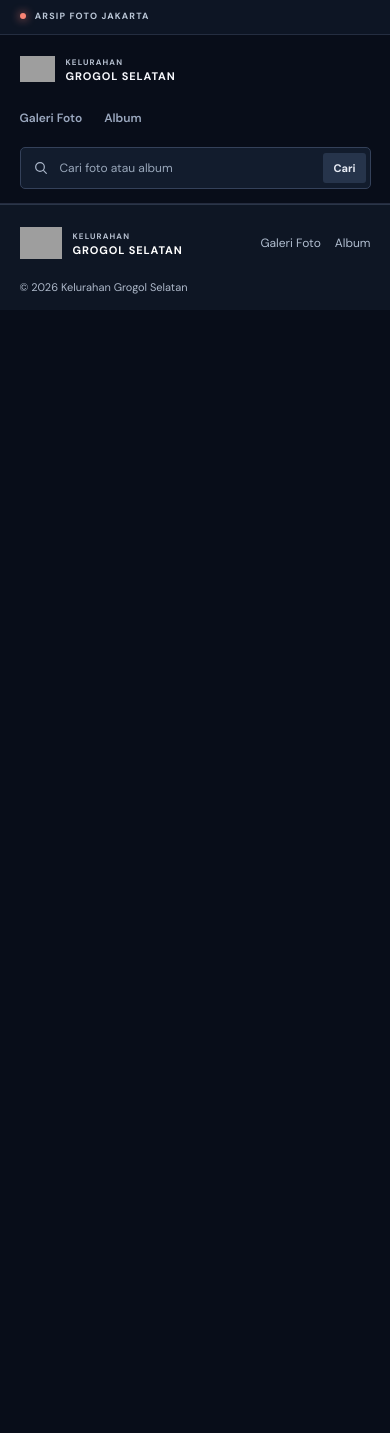
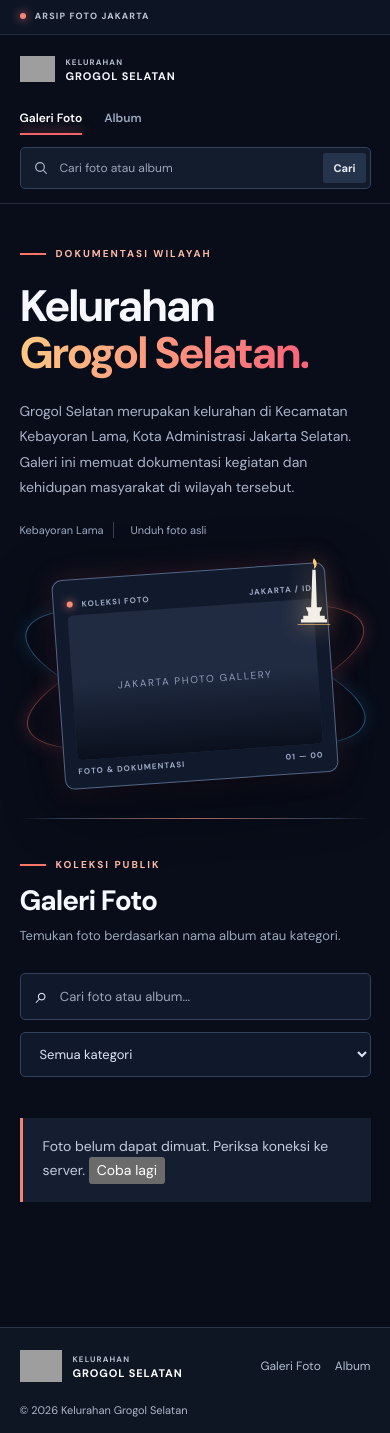
Before and after one commit to fachry2204/galeriGS, a Laravel app: template resources/views/gallery.blade.php in a window 390 px wide. Before the commit the page ends 294 px from the top, so only its background shows below. Run offline with Laravel 12, Linux system fonts and the light colour scheme; the template is opened without the code that fills it, so the values that code supplies are empty; style sheets or scripts are compiled from the project's sources; some libraries are stand-ins or nearby versions; some web fonts are replaced; grey boxes are pictures that could not be loaded.

Commit message:
Improve mobile gallery rendering

```diff
--- a/resources/js/gallery/main.js
+++ b/resources/js/gallery/main.js
@@ -8,5 +8,5 @@ import Album from './pages/Album.vue'
 import Login from './pages/Login.vue'
 import Admin from './pages/Admin.vue'
 import './style.css'
-const router=createRouter({history:createWebHistory(),scrollBehavior(to){if(to.hash)return {el:to.hash,behavior:'smooth'};return {top:0}},routes:[{path:'/',component:Gallery},{path:'/albums',component:Albums},{path:'/albums/:slug',component:Album},{path:'/admin',redirect:'/admin/login'},{path:'/admin/login',component:Login},{path:'/admin/dashboard',component:Admin}]})
+const router=createRouter({history:createWebHistory(),scrollBehavior(to){if(to.hash)return {el:to.hash,behavior:'smooth'};return {top:0}},routes:[{path:'/',component:Gallery},{path:'/albums',component:Albums},{path:'/albums/:slug',component:Album},{path:'/admin',redirect:'/admin/login'},{path:'/admin/login',component:Login},{path:'/admin/dashboard',component:Admin},{path:'/:pathMatch(.*)*',redirect:to=>({path:to.path.startsWith('/admin/')?'/admin/login':'/',query:to.query,hash:to.hash})}]})
 createApp(App).use(createPinia()).use(router).mount('#app')
--- a/resources/js/gallery/pages/Gallery.vue
+++ b/resources/js/gallery/pages/Gallery.vue
@@ -2,6 +2,7 @@
 import { ref, computed, onMounted, onUnmounted, watch, nextTick } from 'vue'
 import { api } from '../services/api'
 import { useRoute } from 'vue-router'
+import { formatGalleryDate as formatDate } from '../utils/date'
 const route = useRoute()
 const photos=ref([]), categories=ref([]), search=ref(typeof route.query.search === 'string' ? route.query.search : ''), category=ref(''), page=ref(1), last=ref(1), total=ref(0), selected=ref(-1), loading=ref(true), error=ref('')
 const slidePhotos=ref([]), slideIndex=ref(0)
@@ -9,7 +10,6 @@ const currentSlide=computed(()=>slidePhotos.value[slideIndex.value] || null)
 const previousSlide=computed(()=>slidePhotos.value.length > 1 ? slidePhotos.value[(slideIndex.value + slidePhotos.value.length - 1) % slidePhotos.value.length] : null)
 const nextSlide=computed(()=>slidePhotos.value.length > 2 ? slidePhotos.value[(slideIndex.value + 1) % slidePhotos.value.length] : null)
 let slideTimer
-const formatDate = date => date ? new Intl.DateTimeFormat('id-ID', { day:'numeric', month:'short', year:'numeric', timeZone:'UTC' }).format(new Date(date)) : null
 const closeButton=ref(null); let timer, previousFocus, requestId=0
 async function load(){ const id=++requestId; loading.value=true; error.value=''; try{const result=await api.get('/photos',{params:{search:search.value,category:category.value,page:page.value}}); if(id!==requestId)return; photos.value=result.data.data;last.value=result.data.last_page;total.value=result.data.total}catch{if(id===requestId)error.value='Foto belum dapat dimuat. Periksa koneksi ke server.'}finally{if(id===requestId)loading.value=false} }
 function openPhoto(index){previousFocus=document.activeElement;selected.value=index;document.body.style.overflow='hidden';nextTick(()=>closeButton.value?.focus())}
@@ -32,8 +32,8 @@ onUnmounted(()=>{clearTimeout(timer);clearInterval(slideTimer);window.removeEven
   <section class="collection-heading" id="koleksi"><div><div class="intro-kicker"><span></span> KOLEKSI PUBLIK</div><h2>Galeri Foto</h2><p>Temukan foto berdasarkan nama album atau kategori.</p></div><div v-if="!loading && !error" class="photo-count-card" aria-live="polite"><span class="photo-count-icon" aria-hidden="true"><svg viewBox="0 0 24 24" fill="none"><rect x="3" y="4" width="18" height="16" rx="2" stroke="currentColor" stroke-width="1.6"/><circle cx="8.5" cy="9" r="1.5" stroke="currentColor" stroke-width="1.5"/><path d="m4 17 5-5 3 3 3-4 5 6" stroke="currentColor" stroke-width="1.5" stroke-linecap="round" stroke-linejoin="round"/></svg></span><span class="photo-count-copy"><strong>{{total}}</strong><span>{{search || category ? 'Foto ditemukan' : 'Foto tersedia'}}</span></span></div></section>
   <div class="gallery-toolbar"><div class="gallery-filters"><label class="search-field"><span aria-hidden="true">⌕</span><input v-model="search" aria-label="Cari foto atau album" placeholder="Cari foto atau album..."></label><select v-model="category" aria-label="Filter kategori"><option value="">Semua kategori</option><option v-for="c in categories" :key="c.id" :value="c.slug">{{c.name}}</option></select></div><span v-if="!loading && !error" class="gallery-hint">{{ total }} foto ditemukan</span></div>
   <div v-if="loading" class="notice">Memuat foto...</div><div v-else-if="error" class="notice">{{error}} <button @click="load">Coba lagi</button></div><div v-else-if="!photos.length" class="notice">Tidak ada foto yang cocok. Coba kata kunci atau kategori lain.</div>
-  <div v-else class="gallery-grid"><button v-for="(p,i) in photos" :key="p.id" class="gallery-tile" @click="openPhoto(i)" :aria-label="'Perbesar '+p.original_filename"><img :src="p.thumbnail_url" :alt="p.original_filename" loading="lazy"><span class="tile-overlay"><span><small>{{p.album?.category?.name || 'Dokumentasi'}} <template v-if="p.album?.event_date"> · {{formatDate(p.album.event_date)}}</template></small><strong>{{p.album?.title}}</strong><span class="tile-filename">{{p.original_filename}}</span></span><b aria-hidden="true">↗</b></span></button></div>
+  <div v-else class="gallery-grid"><button v-for="(p,i) in photos" :key="p.id" class="gallery-tile" @click="openPhoto(i)" :aria-label="'Perbesar '+p.original_filename"><img :src="p.thumbnail_url" :alt="p.original_filename" loading="lazy"><span class="tile-overlay"><span><small>{{p.album?.category?.name || 'Dokumentasi'}} <template v-if="formatDate(p.album?.event_date)"> · {{formatDate(p.album.event_date)}}</template></small><strong>{{p.album?.title}}</strong><span class="tile-filename">{{p.original_filename}}</span></span><b aria-hidden="true">↗</b></span></button></div>
   <div v-if="last>1" class="pagination"><button :disabled="page<=1" @click="changePage(page-1)">← Sebelumnya</button><span>{{page}} / {{last}}</span><button :disabled="page>=last" @click="changePage(page+1)">Berikutnya →</button></div>
-  <div v-if="selected>=0" class="lightbox gallery-modal" role="dialog" aria-modal="true" aria-label="Pratinjau foto" @click.self="closePhoto"><button ref="closeButton" class="close" aria-label="Tutup" @click="closePhoto">×</button><button class="modal-arrow" aria-label="Foto sebelumnya" @click="move(-1)">←</button><figure><img :src="photos[selected].thumbnail_url" :alt="photos[selected].original_filename"><figcaption><span><strong>{{photos[selected].album?.title}}</strong><br>{{photos[selected].original_filename}}<template v-if="photos[selected].width && photos[selected].height"> · {{photos[selected].width}} × {{photos[selected].height}} px</template><template v-if="photos[selected].album?.event_date"> · {{formatDate(photos[selected].album.event_date)}}</template><template v-if="photos[selected].album?.location"> · {{photos[selected].album.location}}</template></span><a class="download-link" :href="api.defaults.baseURL+'/photos/'+photos[selected].id+'/download'">↓ &nbsp; Unduh foto</a></figcaption></figure><button class="modal-arrow" aria-label="Foto berikutnya" @click="move(1)">→</button></div>
+  <div v-if="selected>=0" class="lightbox gallery-modal" role="dialog" aria-modal="true" aria-label="Pratinjau foto" @click.self="closePhoto"><button ref="closeButton" class="close" aria-label="Tutup" @click="closePhoto">×</button><button class="modal-arrow" aria-label="Foto sebelumnya" @click="move(-1)">←</button><figure><img :src="photos[selected].thumbnail_url" :alt="photos[selected].original_filename"><figcaption><span><strong>{{photos[selected].album?.title}}</strong><br>{{photos[selected].original_filename}}<template v-if="photos[selected].width && photos[selected].height"> · {{photos[selected].width}} × {{photos[selected].height}} px</template><template v-if="formatDate(photos[selected].album?.event_date)"> · {{formatDate(photos[selected].album.event_date)}}</template><template v-if="photos[selected].album?.location"> · {{photos[selected].album.location}}</template></span><a class="download-link" :href="api.defaults.baseURL+'/photos/'+photos[selected].id+'/download'">↓ &nbsp; Unduh foto</a></figcaption></figure><button class="modal-arrow" aria-label="Foto berikutnya" @click="move(1)">→</button></div>
  </main>
 </template>
--- /dev/null
+++ b/resources/js/gallery/utils/date.js
@@ -0,0 +1,11 @@
+/** Format server date-only values without relying on browser ISO timestamp parsing. */
+export function formatGalleryDate(value) {
+  if (!value) return null
+  const match = /^(\d{4})-(\d{2})-(\d{2})(?:$|T)/.exec(String(value))
+  if (!match) return null
+  const year = Number(match[1]), month = Number(match[2]), day = Number(match[3])
+  const date = new Date(Date.UTC(year, month - 1, day))
+  if (date.getUTCFullYear() !== year || date.getUTCMonth() !== month - 1 || date.getUTCDate() !== day) return null
+  try { return new Intl.DateTimeFormat('id-ID', { day: 'numeric', month: 'short', year: 'numeric', timeZone: 'UTC' }).format(date) }
+  catch { return `${match[3]}-${match[2]}-${match[1]}` }
+}
```
Also changed, not shown: tests/frontend/date.test.js (added, +14 -0 lines).
